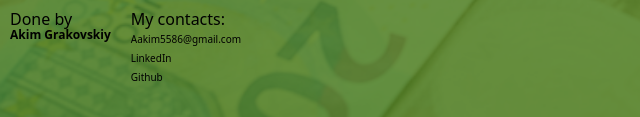
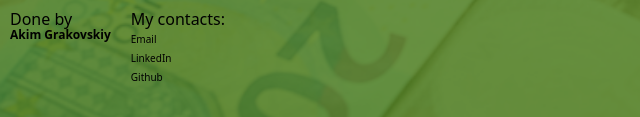
Before and after one commit to Akim3351/MyCurrencyConverter, a website built with Parcel: page src/index.html in a window 1280 px wide. Shown: the part 680-797 px from the top of the page, 0-640 px from the left. Built offline with nearby package versions, Linux system fonts and the light colour scheme; no server answers.

Commit message:
Update footer.html

```diff
--- a/src/partials/footer.html
+++ b/src/partials/footer.html
@@ -6,7 +6,7 @@
     <div class="footer__block">
         <p class="footer__span">My contacts:</p>
         <address class="footer__contact">
-            <a href="mailto:aakim5586@gmail.com" class="link">Aakim5586@gmail.com</a>
+            <a href="mailto:aakim5586@gmail.com" class="link">Email</a>
         </address>
         <address class="footer__contact">
             <a href="https://www.linkedin.com/in/akimgrakovskiy" class="link">LinkedIn</a>
```
